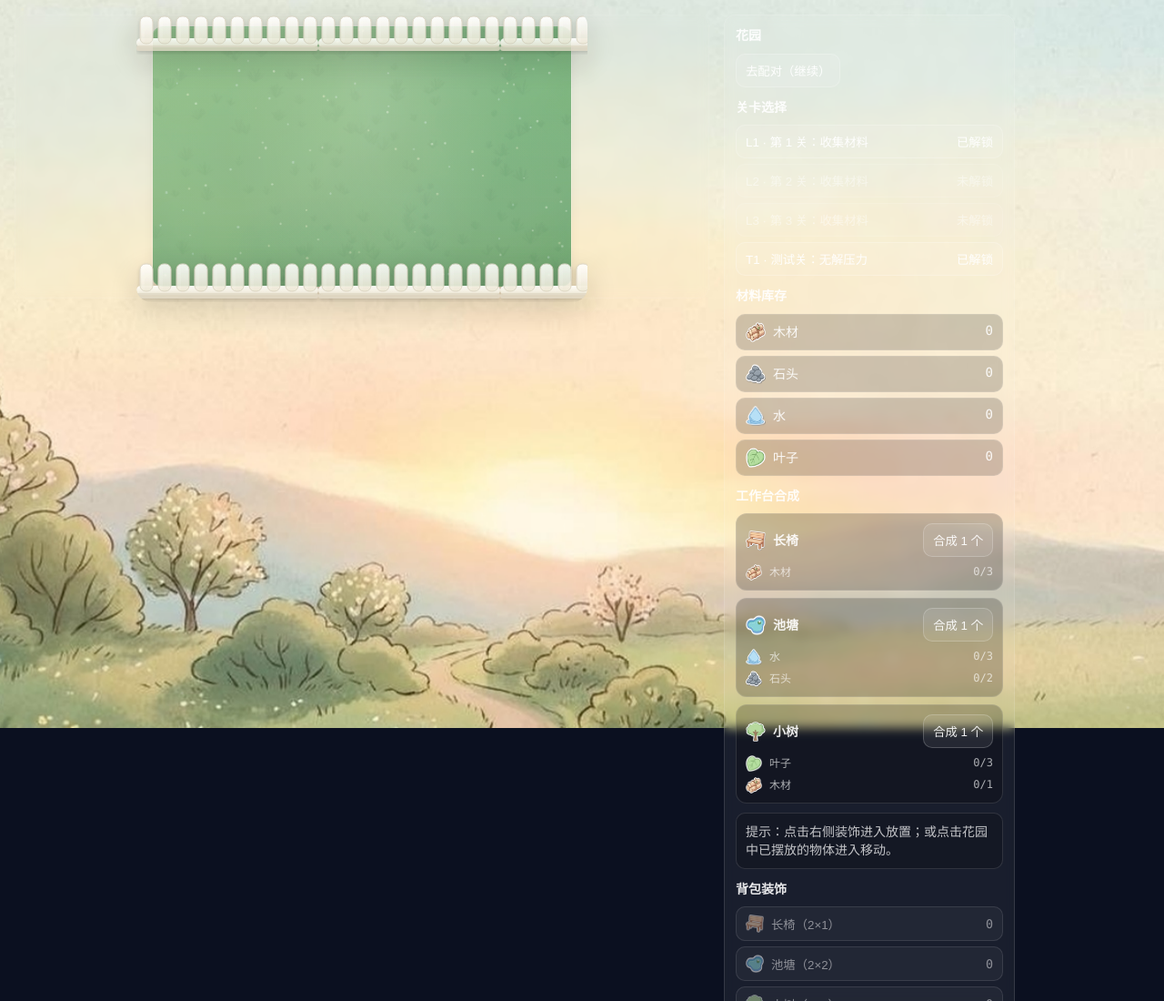
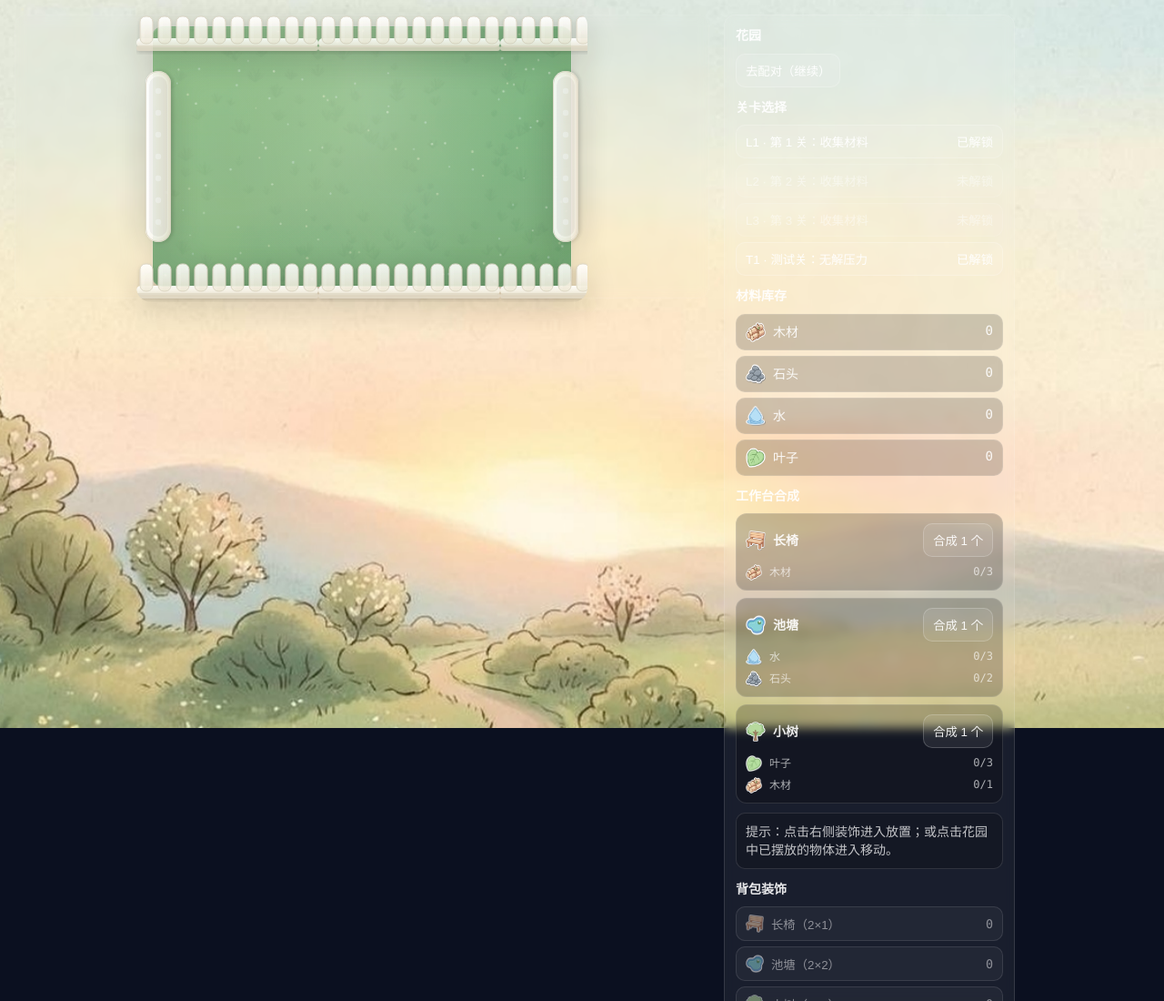
Before and after one commit to zhuoweishun/plant-lianliankan, a website built with Vite: page index.html in a window 1280 px wide. Shown: the top 1100 px of the page at 91% size. Built offline with nearby package versions, Linux system fonts and the light colour scheme.

Commit message:
feat(ui): add top-down side rails for garden fence

```diff
--- a/src/styles.css
+++ b/src/styles.css
@@ -244,10 +244,10 @@ code {
   inset: -18px;
   pointer-events: none;
   border-radius: 16px;
-  background-image: var(--fence-h, none), var(--fence-h, none);
-  background-repeat: repeat-x, repeat-x;
-  background-size: 200px 48px, 200px 48px;
-  background-position: left top, left bottom;
+  background-image: var(--fence-h, none), var(--fence-h, none), var(--fence-v, none), var(--fence-v, none);
+  background-repeat: repeat-x, repeat-x, no-repeat, no-repeat;
+  background-size: 200px 48px, 200px 48px, 48px 100%, 48px 100%;
+  background-position: left top, left bottom, left top, right top;
   opacity: 0.92;
   filter: drop-shadow(0 10px 18px rgba(0, 0, 0, 0.20));
 }
--- a/src/ui/scenes/GardenScene.ts
+++ b/src/ui/scenes/GardenScene.ts
@@ -400,6 +400,8 @@ export class GardenScene {
     this.gridEl.style.setProperty("--garden-ground", `url("${publicUrl("ui/backgrounds/garden/ground.png")}")`);
     // 围栏仅上下：通过 CSS 变量注入以兼容 BASE_URL
     this.gridEl.style.setProperty("--fence-h", `url("${publicUrl("ui/decor/fence-h.svg")}")`);
+    // 左右围栏：俯视栏杆（拉伸到 100% 高度，避免拼接缝，透视更一致）
+    this.gridEl.style.setProperty("--fence-v", `url("${publicUrl("ui/decor/fence-v-top.svg")}")`);
     this.gridEl.style.gridTemplateColumns = `repeat(${this.garden.width}, ${cellPx}px)`;
     this.gridEl.style.gridTemplateRows = `repeat(${this.garden.height}, ${cellPx}px)`;
     // 默认不显示格子分界线；放置/移动模式再显示 gap 帮助对齐
```
Also changed, not shown: public/ui/decor/fence-v-top.svg (added).
